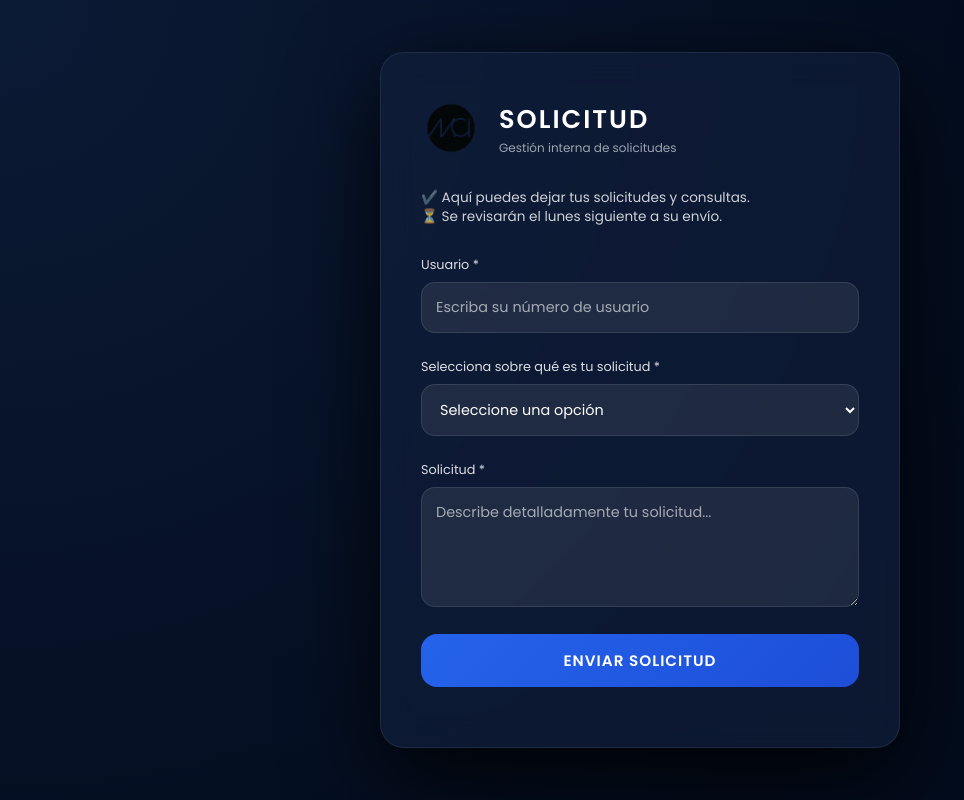
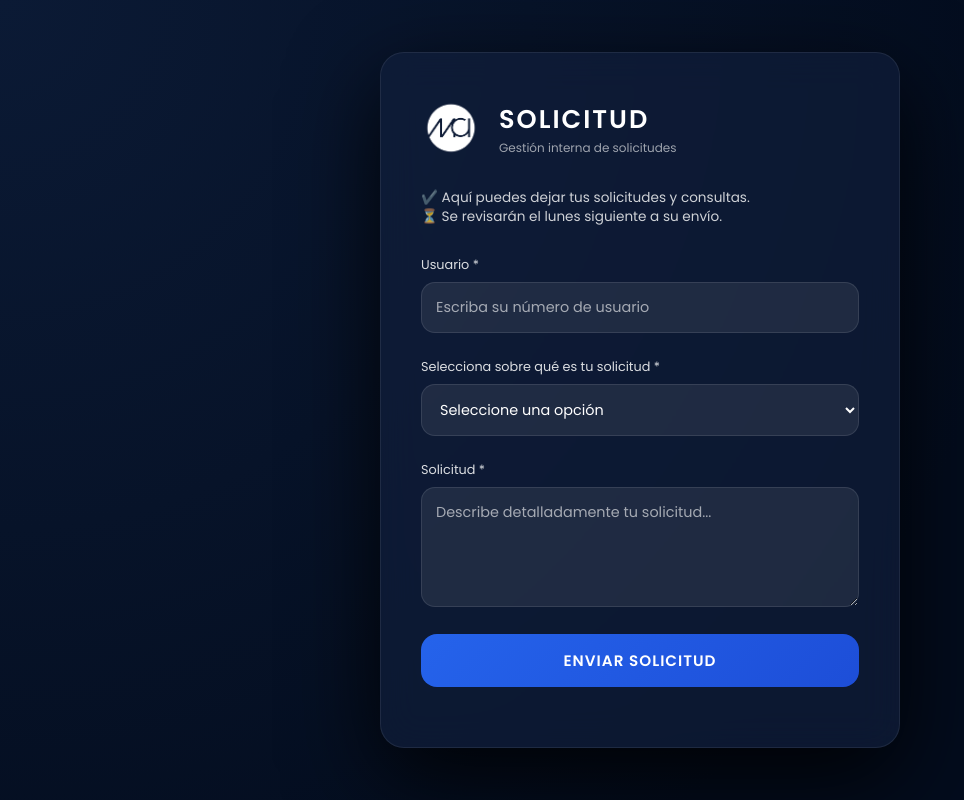
Before and after one commit to fabianandres1719/solicitudes, a plain HTML site: page index.html in a window 1280 px wide. Shown: the whole page, without its empty margins (0-964 px from the left). Drawn offline with Linux system fonts and the light colour scheme.

Commit message:
index.html

```diff
--- a/index.html
+++ b/index.html
@@ -183,7 +183,7 @@ button:active {
 <div class="card">
 
   <div class="header">
-    <img src="mci-logo.png" alt="MCI Madrid">
+    <img src="mcilogo.png" alt="MCI Madrid">
     <div class="title-group">
       <h1>SOLICITUD</h1>
       <p>Gestión interna de solicitudes</p>
```
